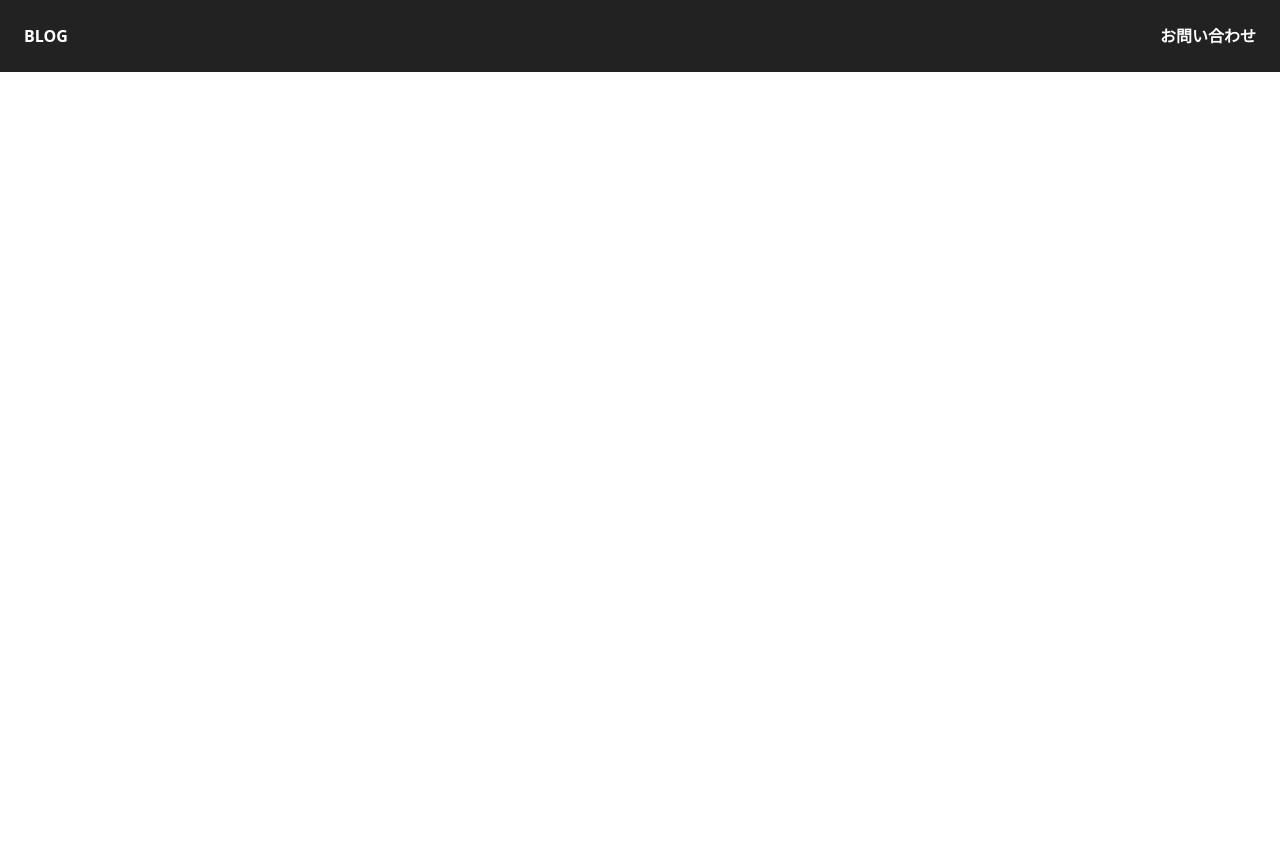
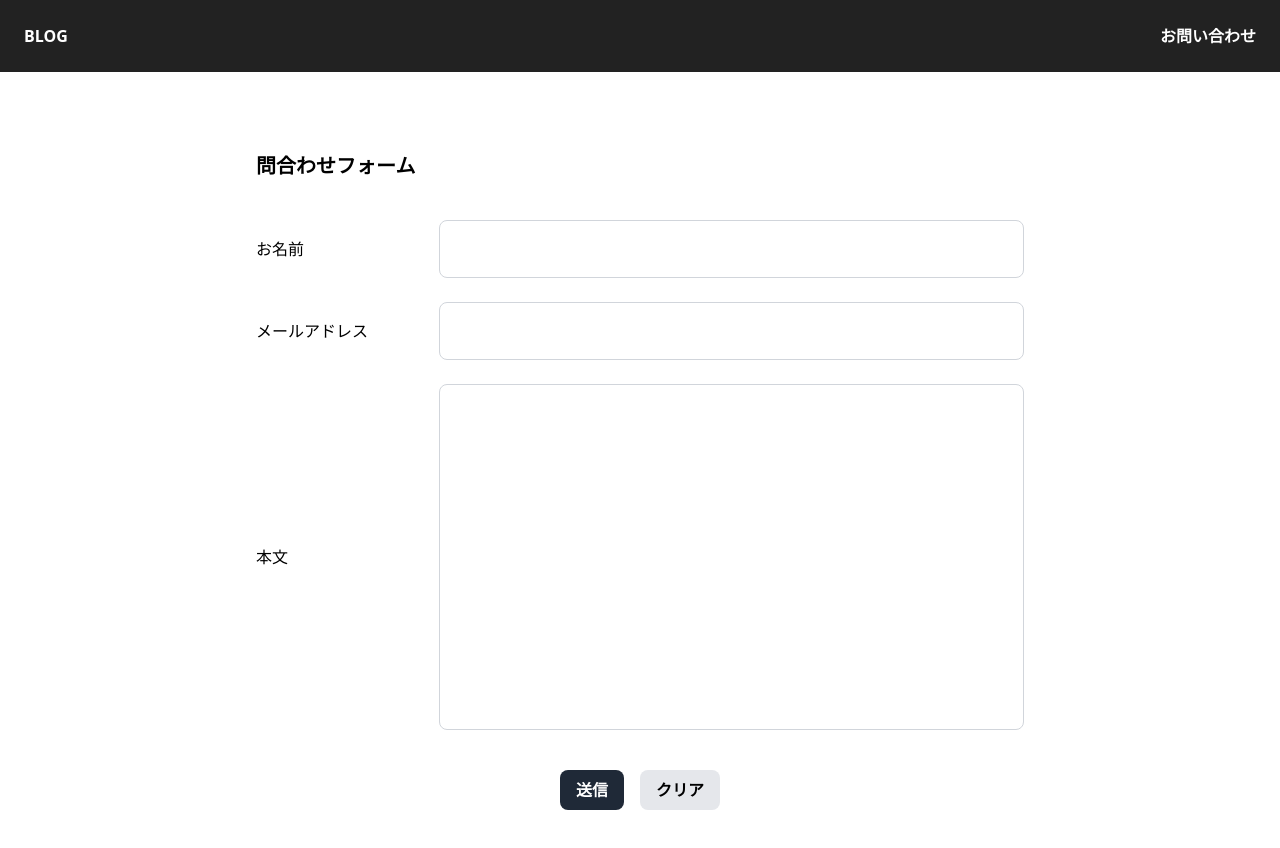
Before and after one commit to maetaku24/assignment-app, a React (Create React App) app: page /contact in a window 1280 px wide. Before the commit this address had no page. Shown: the top 848 px of the page. Before the commit the page ends 800 px from the top, so only its background shows below. Built offline with nearby package versions, Linux system fonts and the light colour scheme.

Commit message:
✨ 課題4_お問い合わせフォーム機能追加

```diff
--- a/package.json
+++ b/package.json
@@ -8,6 +8,7 @@
     "@testing-library/user-event": "^13.5.0",
     "react": "^18.3.1",
     "react-dom": "^18.3.1",
+    "react-hook-form": "^7.53.1",
     "react-router-dom": "^6.27.0",
     "react-scripts": "5.0.1",
     "web-vitals": "^2.1.4"
--- a/src/App.js
+++ b/src/App.js
@@ -2,6 +2,7 @@
 import { Header } from "./components/Header";
 import { Home } from "./components/Home";
 import { Detail } from "./components/Detail";
+import { Contact } from "./components/Contact";
 
 export const App = () => {
   return (
@@ -10,6 +11,7 @@
       <Routes>
         <Route path="/" element={<Home />} />
         <Route path="/posts/:id" element={<Detail />} />
+        <Route path="/contact" element={<Contact />} />
       </Routes>
     </div>
   );
--- /dev/null
+++ b/src/components/Contact/index.jsx
@@ -0,0 +1,121 @@
+import { useForm } from "react-hook-form";
+
+export const Contact = () => {
+  const {
+    register,
+    handleSubmit,
+    formState: { errors, isSubmitting },
+    reset,
+  } = useForm();
+
+  const onSubmit = async (data) => {
+    try {
+      const res = await fetch(
+        "https://1hmfpsvto6.execute-api.ap-northeast-1.amazonaws.com/dev/contacts",
+        {
+          method: "POST",
+          headers: { "Content-Type": "application/json" },
+          body: JSON.stringify(data),
+        }
+      );
+
+      const result = await res.json();
+      console.log("送信できました！", result);
+      alert("送信しました！");
+      reset();
+    } catch (err) {
+      console.log("送信エラー", err);
+      alert("送信エラー");
+    }
+  };
+
+  const handleReset = () => reset();
+
+  return (
+    <div className="max-w-3xl mx-auto py-20">
+      <h1 className="text-xl font-bold mb-10">問合わせフォーム</h1>
+      <form onSubmit={handleSubmit(onSubmit)}>
+        <div className="flex justify-between items-center mb-6">
+          <label htmlFor="name" className="w-[240px]">
+            お名前
+          </label>
+          <div className="w-full">
+            <input
+              id="name"
+              name="name"
+              type="text"
+              className="border border-gray-300 rounded-lg p-4 w-full"
+              {...register("name", {
+                required: "お名前は必須です。",
+                maxLength: {
+                  value: 30,
+                  message: "名前は30文字以内にしてください。",
+                },
+              })}
+            />
+            <p className="text-sm text-red-700 font-bold">{errors.name?.message}</p>
+          </div>
+        </div>
+        <div className="flex justify-between items-center mb-6">
+          <label htmlFor="email" className="w-[240px]">
+            メールアドレス
+          </label>
+          <div className="w-full">
+            <input
+              id="email"
+              name="email"
+              type="email"
+              className="border border-gray-300 rounded-lg p-4 w-full"
+              {...register("email", {
+                required: "メールアドレスは必須です。",
+                maxLength: {
+                  value:
+                    /^[A-Za-z0-9]{1}[A-Za-z0-9_.-]*@{1}[A-Za-z0-9_.-]{1,}\.[A-Za-z0-9]{1,}$/,
+                  message: "正しいメールアドレスを入力してください。",
+                },
+              })}
+            />
+            <p className="text-sm text-red-700 font-bold">{errors.email?.message}</p>
+          </div>
+        </div>
+
+        <div className="flex justify-between items-center mb-6">
+          <label htmlFor="message" className="w-[240px]">
+            本文
+          </label>
+          <div className="w-full">
+            <input
+              id="message"
+              name="message"
+              type="text"
+              className="w-full border border-gray-300 rounded-lg p-40"
+              {...register("message", {
+                required: "本文は必須です。",
+                maxLength: {
+                  value: 500,
+                  message: "本文は500文字以内にしてください。",
+                },
+              })}
+            />
+            <p className="text-sm text-red-700 font-bold">{errors.message?.message}</p>
+          </div>
+        </div>
+
+        <div className="flex justify-center mt-10">
+          <button
+            type="submit"
+            className="bg-gray-800 text-white font-bold py-2 px-4 rounded-lg mr-4"
+          >
+            {isSubmitting ? "送信中..." : "送信"}
+          </button>
+          <button
+            onClick={handleReset}
+            className="bg-gray-200 font-bold py-2 px-4 rounded-lg"
+          >
+            クリア
+          </button>
+        </div>
+      </form>
+    </div>
+  );
+};
```
Also changed, not shown: 1 other file (tests, documents, lock files or other folders).
